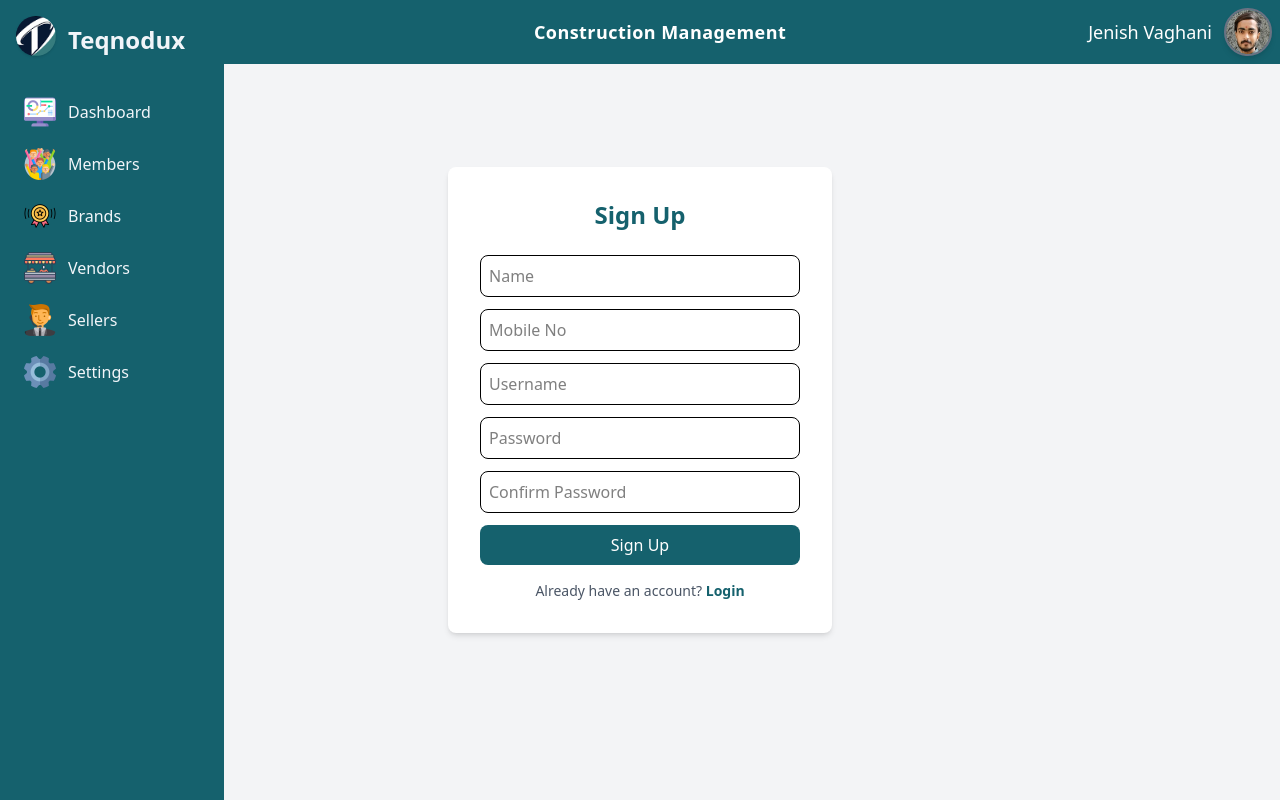
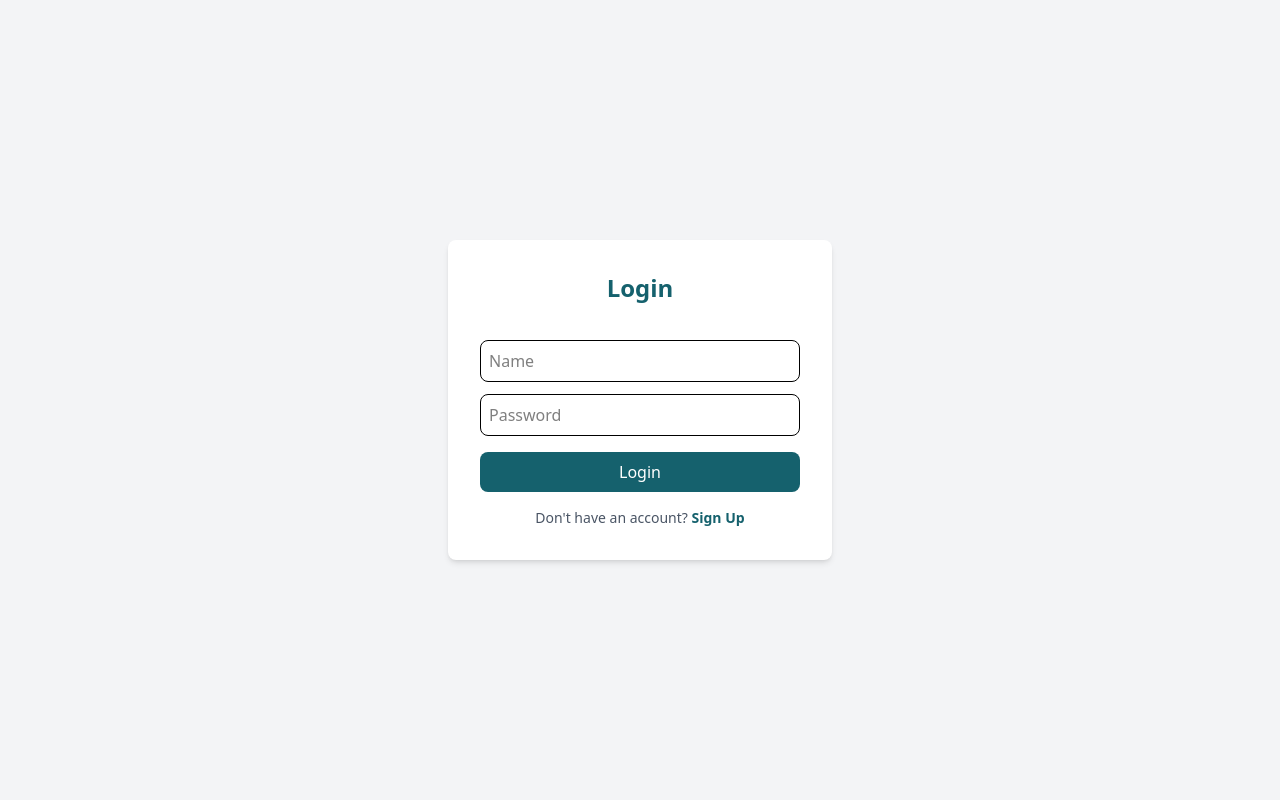
Before and after one commit to JenishVaghani/construction, a React (Vite) app: page /login in a window 1280 px wide. Shown: the top 800 px of the page. Built offline with nearby package versions, Linux system fonts and the light colour scheme.

Commit message:
login and signup page

```diff
--- a/src/App.jsx
+++ b/src/App.jsx
@@ -1,6 +1,6 @@
 import Header from "./components/Header/Header";
 import Sidebar from "./components/Sidebar/Sidebar";
-import { BrowserRouter, Routes, Route } from "react-router-dom";
+import { BrowserRouter, Routes, Route, Navigate } from "react-router-dom";
 import Dashboard from "./components/Dashboard/Dashboard";
 import Members from "./components/Members/Members";
 import Brands from "./components/Brands/Brands";
@@ -17,6 +17,7 @@ import Signup from "./components/Aurthontication/Signup";
 import Login from "./components/Aurthontication/Login";
 function App() {
   const [isSidebarOpen, setIsSidebarOpen] = useState(false);
+  const [isAuthenticated, setIsAuthenticated] = useState(false);
 
   const toggleSidebar = (e) => {
     setIsSidebarOpen(e);
@@ -24,10 +25,19 @@ function App() {
   return (
     <>
       <BrowserRouter>
-        <Signup />
-        <Login />
+        {!isAuthenticated ? (
+          <Routes>
+            <Route path="/signup" element={<Signup />} />
+            <Route path="/login" element={<Login setIsAuthenticated={setIsAuthenticated}/>} />
+            <Route path="*" element={<Navigate to="/login" />} />
+          </Routes>
+        ) : (
+          <>
             <Header toggleSidebar={() => toggleSidebar(!isSidebarOpen)} />
-        <Sidebar isSidebarOpen={isSidebarOpen} toggleSidebar={toggleSidebar} />
+            <Sidebar
+              isSidebarOpen={isSidebarOpen}
+              toggleSidebar={toggleSidebar}
+            />
             <div className="ml-0 sm:ml-20 lg:ml-56 mt-16 duration-300">
               <Routes>
                 <Route path="/" element={<Dashboard />} />
@@ -58,6 +68,8 @@ function App() {
                 <Route path="/dashboard/edit/:id" element={<AddSuada />} />
               </Routes>
             </div>
+          </>
+        )}
       </BrowserRouter>
     </>
   );
--- a/src/components/Aurthontication/Login.jsx
+++ b/src/components/Aurthontication/Login.jsx
@@ -1,35 +1,64 @@
-import React from 'react';
-import { Link } from 'react-router-dom';
+import React from "react";
+import { useForm } from "react-hook-form";
+import { Link, useNavigate } from "react-router-dom";
 
-function Login() {
+function Login({ setIsAuthenticated }) {
+  const {
+    register,
+    handleSubmit,
+    formState: { errors },
+  } = useForm();
+
+  const navigate = useNavigate();
+
+  const onSubmit = (data) => {
+    setIsAuthenticated(true);
+    console.log({
+      name: data.name,
+      password: data.password,
+    });
+    navigate("/dashboard");
+  };
+
   return (
     <div className="flex justify-center items-center h-screen bg-gray-100">
       <div className="bg-white p-8 rounded-lg shadow-md w-96">
         <h2 className="text-2xl font-bold text-[#15616D] text-center mb-6">
           Login
         </h2>
-        <form>
+        <form onSubmit={handleSubmit(onSubmit)}>
           <input
             type="text"
-            name="name"
             placeholder="Name"
-            className="w-full p-2 mb-3 border rounded-lg focus:outline-none focus:ring-2 focus:ring-[#15616D]"
+            className="w-full p-2 mt-3 border rounded-lg focus:outline-none focus:ring-2 focus:ring-[#15616D]"
+            {...register("name", {
+              required: "Name is required",
+            })}
           />
+          {errors.name && <p className="text-red-500">{errors.name.message}</p>}
           <input
             type="password"
-            name="password"
             placeholder="Password"
-            className="w-full p-2 mb-3 border rounded-lg focus:outline-none focus:ring-2 focus:ring-[#15616D]"
+            className="w-full p-2 mt-3 border rounded-lg focus:outline-none focus:ring-2 focus:ring-[#15616D]"
+            {...register("password", {
+              required: "Password is required",
+            })}
           />
+          {errors.password && (
+            <p className="text-red-500">{errors.password.message}</p>
+          )}
           <button
             type="submit"
-            className="w-full bg-[#15616D] text-white p-2 rounded-lg hover:bg-[#0E4A52] cursor-pointer"
+            className="w-full bg-[#15616D] text-white p-2 mt-4 rounded-lg hover:bg-[#0E4A52] cursor-pointer"
           >
             Login
           </button>
         </form>
         <p className="text-center text-sm text-gray-600 mt-4">
-          Don't have an account? <a href="#" className="text-[#15616D] font-bold">Sign Up</a>
+          Don't have an account?{" "}
+          <Link to="/signup" className="text-[#15616D] font-bold">
+            Sign Up
+          </Link>
         </p>
       </div>
     </div>
--- a/src/components/Aurthontication/Signup.jsx
+++ b/src/components/Aurthontication/Signup.jsx
@@ -1,50 +1,99 @@
+import React from "react";
+import { useForm } from "react-hook-form";
+import { Link } from "react-router-dom";
+
 export default function Signup() {
+  const {
+    register,
+    handleSubmit,
+    formState: { errors },
+  } = useForm();
+
+  const onSubmit = (data) => {
+    console.log({
+      name: data.name,
+      phone: data.phone,
+      userName: data.username,
+      password: data.password,
+      confirmPassword: data.confirmPassword,
+    });
+  };
+
   return (
     <div className="flex justify-center items-center h-screen bg-gray-100">
       <div className="bg-white p-8 rounded-lg shadow-md w-96">
         <h2 className="text-2xl font-bold text-[#15616D] text-center mb-6">
           Sign Up
         </h2>
-          <form>
+        <form onSubmit={handleSubmit(onSubmit)}>
           <input
             type="text"
-              name="name"
             placeholder="Name"
-              className="w-full p-2 mb-3 border rounded-lg focus:outline-none focus:ring-2 focus:ring-[#15616D]"
+            className="w-full p-2 border rounded-lg focus:outline-none focus:ring-2 focus:ring-[#15616D]"
+            {...register("name", {
+              required: "Name is required",
+            })}
           />
+          {errors.name && <p className="text-red-500">{errors.name.message}</p>}
           <input
-              type="tel"
-              name="mobile"
-              placeholder="Mobile No"
-              className="w-full p-2 mb-3 border rounded-lg focus:outline-none focus:ring-2 focus:ring-[#15616D]"
+            type="number"
+            placeholder="Phone"
+            className="w-full p-2 mt-3 border rounded-lg focus:outline-none focus:ring-2 focus:ring-[#15616D]"
+            {...register("phone", {
+              required: "Phone is required",
+            })}
           />
+          {errors.phone && (
+            <p className="text-red-500  mb-3">{errors.phone.message}</p>
+          )}
+
           <input
             type="text"
-              name="username"
             placeholder="Username"
-              className="w-full p-2 mb-3 border rounded-lg focus:outline-none focus:ring-2 focus:ring-[#15616D]"
+            className="w-full p-2 mt-3 border rounded-lg focus:outline-none focus:ring-2 focus:ring-[#15616D]"
+            {...register("username", {
+              required: "Username is required",
+            })}
           />
+          {errors.username && (
+            <p className="text-red-500  mb-3">{errors.username.message}</p>
+          )}
           <input
             type="password"
-              name="password"
             placeholder="Password"
-              className="w-full p-2 mb-3 border rounded-lg focus:outline-none focus:ring-2 focus:ring-[#15616D]"
+            className="w-full p-2 mt-3 border rounded-lg focus:outline-none focus:ring-2 focus:ring-[#15616D]"
+            {...register("password", {
+              required: "Password is required",
+            })}
           />
+          {errors.password && (
+            <p className="text-red-500  mb-3">{errors.password.message}</p>
+          )}
           <input
             type="password"
-              name="confirmPassword"
             placeholder="Confirm Password"
-              className="w-full p-2 mb-3 border rounded-lg focus:outline-none focus:ring-2 focus:ring-[#15616D]"
+            className="w-full p-2 mt-3 border rounded-lg focus:outline-none focus:ring-2 focus:ring-[#15616D]"
+            {...register("confirmPassword", {
+              required: "Confirm Password is required",
+            })}
           />
+          {errors.confirmPassword && (
+            <p className="text-red-500  mb-3">
+              {errors.confirmPassword.message}
+            </p>
+          )}
           <button
             type="submit"
-              className="w-full bg-[#15616D] text-white p-2 rounded-lg hover:bg-[#0E4A52] cursor-pointer"
+            className="w-full bg-[#15616D] text-white p-2 mt-4 rounded-lg hover:bg-[#0E4A52] cursor-pointer"
           >
             Sign Up
           </button>
         </form>
         <p className="text-center text-sm text-gray-600 mt-4">
-            Already have an account? <a href="#" className="text-[#15616D] font-bold">Login</a>
+          Already have an account?{" "}
+          <Link to="/login" className="text-[#15616D] font-bold">
+            Login
+          </Link>
         </p>
       </div>
     </div>
```
Lines whose indentation alone changed are shown as unchanged.
